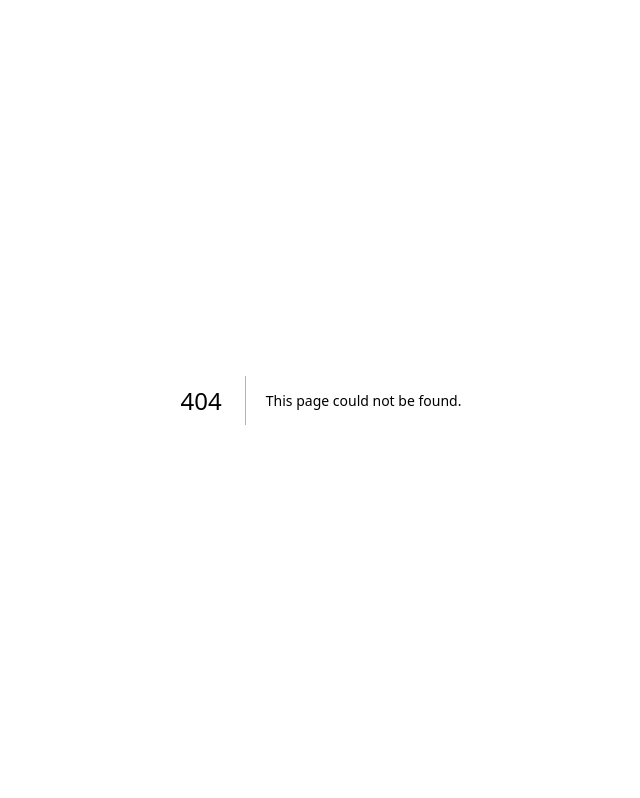
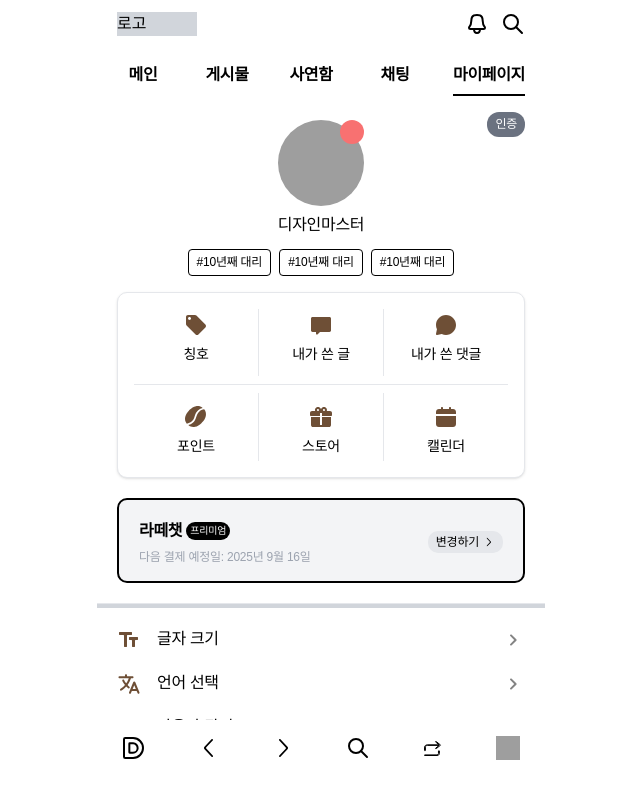
Before and after one commit to LatteChat/Latte-Frontend, a Next.js app: page /latte-chat/mypage in a window 1280 px wide. Before the commit this address had no page. Shown: the whole page, without its empty margins (319-959 px from the left). Built offline with nearby package versions, Linux system fonts and the light colour scheme; grey boxes are pictures that could not be loaded; a web font is replaced by a local one.

Commit message:
feat: 마이페이지 UI 제작

```diff
--- /dev/null
+++ b/src/app/latte-chat/mypage/MypageContainer.tsx
@@ -0,0 +1,249 @@
+import NavTabBar from '@/shared/components/NavTabBar'
+import Topbar from '@/shared/components/Topbar'
+import Image from 'next/image'
+import Link from 'next/link'
+import { Fragment } from 'react'
+
+const TOPBAR_ICONS = [
+  {
+    iconUrl: '/icons/alarm-icon.svg',
+    alt: '알람',
+    href: '',
+  },
+  {
+    iconUrl: '/icons/search-icon.svg',
+    alt: '검색',
+    href: '',
+  },
+]
+
+const MENU_ICONS = [
+  {
+    iconUrl: '/icons/tag-icon.svg',
+    alt: '칭호',
+    href: '',
+  },
+  {
+    iconUrl: '/icons/comment-rectangle-icon.svg',
+    alt: '내가 쓴 글',
+    href: '',
+  },
+  {
+    iconUrl: '/icons/comment-round-icon.svg',
+    alt: '내가 쓴 댓글',
+    href: '',
+  },
+  {
+    iconUrl: '/icons/coffee-bean-icon.svg',
+    alt: '포인트',
+    href: '',
+  },
+  {
+    iconUrl: '/icons/present-icon.svg',
+    alt: '스토어',
+    href: '',
+  },
+  {
+    iconUrl: '/icons/calendar-icon.svg',
+    alt: '캘린더',
+    href: '',
+  },
+]
+
+const SETTING_ICONS = [
+  {
+    iconUrl: '/icons/text-icon.svg',
+    alt: '글자 크기',
+    href: '',
+  },
+  {
+    iconUrl: '/icons/language-icon.svg',
+    alt: '언어 선택',
+    href: '',
+  },
+  {
+    iconUrl: '/icons/user-icon.svg',
+    alt: '사용자 관리',
+    href: '',
+  },
+  {
+    iconUrl: '/icons/darkmode-icon.svg',
+    alt: '다크 모드',
+    href: '',
+  },
+  {
+    iconUrl: '/icons/setting-fill-icon.svg',
+    alt: '설정',
+    href: '',
+  },
+]
+
+const FOOTER_CONTENT1 = ['로그아웃', '전체보기', 'PC화면', '다음앱', '고객센터']
+const FOOTER_CONTENT2 = [
+  '서비스 약관',
+  '청소년보호정책',
+  '라떼챗 이용 약관',
+  '개인정보처리방침',
+]
+
+export default function MypageContainer() {
+  return (
+    <div>
+      <div className="sticky top-0 z-10 flex flex-col gap-4 bg-white">
+        <Topbar icons={TOPBAR_ICONS} />
+        <NavTabBar />
+      </div>
+
+      <div className="h-auto min-h-main w-full bg-white">
+        <div className="flex flex-col px-5 pb-5 pt-4">
+          <section className="relative flex flex-col items-center pb-4 pt-2">
+            <button className="b6 absolute right-0 top-0 rounded-xl bg-gray-500 px-2 py-1 text-white">
+              인증
+            </button>
+            <div className="relative">
+              <Image
+                src="/images/test-image.png"
+                className="aspect-square h-[5.4rem] w-[5.4rem] rounded-full"
+                alt="프로필 이미지"
+                width={91}
+                height={91}
+              />
+              <span className="absolute right-0 top-0 aspect-square h-6 w-6 rounded-full bg-red-400"></span>
+            </div>
+            <span className="b1 mb-3 mt-2">디자인마스터</span>
+            <div className="flex gap-2">
+              {new Array(3).fill(0).map((_, index) => {
+                return (
+                  <span
+                    key={index}
+                    className="b6 rounded border border-black bg-white px-2 py-1"
+                  >
+                    #10년째 대리
+                  </span>
+                )
+              })}
+            </div>
+          </section>
+
+          <div className="mb-5 flex w-full flex-col rounded-10 border bg-white p-4 shadow">
+            <div className="flex">
+              {MENU_ICONS.slice(0, 3).map((menu, index) => {
+                return (
+                  <Link
+                    href={menu.href}
+                    key={menu.alt}
+                    className="flex flex-1 flex-col items-center justify-center gap-2 border-r border-gray-200 pb-3 pt-1 last:border-none"
+                  >
+                    <img
+                      src={menu.iconUrl}
+                      alt={menu.alt}
+                      className="aspect-square h-6 w-6"
+                    />
+                    <span className="text-secondary-brown-4 b4">
+                      {menu.alt}
+                    </span>
+                  </Link>
+                )
+              })}
+            </div>
+            <hr className="my-2" />
+            <div className="flex">
+              {MENU_ICONS.slice(3, 6).map((menu, index) => {
+                return (
+                  <Link
+                    href={menu.href}
+                    key={menu.alt}
+                    className="flex flex-1 flex-col items-center justify-center gap-2 border-r border-gray-200 pb-1 pt-3 last:border-none"
+                  >
+                    <img
+                      src={menu.iconUrl}
+                      alt={menu.alt}
+                      className="aspect-square h-6 w-6"
+                    />
+                    <span className="text-secondary-brown-4 b4">
+                      {menu.alt}
+                    </span>
+                  </Link>
+                )
+              })}
+            </div>
+          </div>
+
+          <div className="flex w-full items-center justify-between rounded-10 border-2 border-black bg-gray-100 px-5 pb-4 pt-5">
+            <div className="flex flex-col gap-2">
+              <div className="flex items-center gap-1">
+                <span className="h4">라떼챗</span>
+                <span className="b9 inline-block rounded-full bg-black px-1 py-[2px] text-white">
+                  프리미엄
+                </span>
+              </div>
+              <p className="b10 text-gray-400">
+                다음 결제 예정일: 2025년 9월 16일
+              </p>
+            </div>
+            <button className="b10 flex items-center gap-1 rounded-10 bg-gray-200 px-2 py-1">
+              변경하기
+              <img
+                src="/icons/next-arrow-icon.svg"
+                className="aspect-square h-3 w-3"
+              />
+            </button>
+          </div>
+        </div>
+
+        <hr className="mb-5 h-[5px] bg-gray-300" />
+
+        <section className="flex flex-col gap-5 px-5">
+          {SETTING_ICONS.map((setting, index) => {
+            return (
+              <div key={setting.alt} className="flex items-center space-x-4">
+                <img
+                  src={setting.iconUrl}
+                  className="aspect-square h-6 w-6 shrink-0"
+                  alt={setting.alt}
+                />
+                <span className="b1 flex-1 text-black">{setting.alt}</span>
+                <img
+                  src="/icons/right-arrow-icon.svg"
+                  className="aspect-square h-6 w-6 shrink-0"
+                  alt={setting.alt}
+                />
+              </div>
+            )
+          })}
+        </section>
+
+        <footer className="b9 mb-6 mt-10 flex w-full flex-col items-center justify-start gap-4 text-gray-400">
+          <div className="flex gap-2">
+            {FOOTER_CONTENT1.map((content, index) => {
+              let hasLine = true
+              if (index === FOOTER_CONTENT1.length - 1) {
+                hasLine = false
+              }
+              return (
+                <Fragment key={content}>
+                  <span>{content}</span>
+                  {hasLine && <hr className="h-3 w-[1px] bg-gray-400" />}
+                </Fragment>
+              )
+            })}
+          </div>
+          <div className="flex gap-2">
+            {FOOTER_CONTENT2.map((content, index) => {
+              let hasLine = true
+              if (index === FOOTER_CONTENT1.length - 1) {
+                hasLine = false
+              }
+              return (
+                <Fragment key={content}>
+                  <span>{content}</span>
+                  {hasLine && <hr className="h-3 w-[1px] bg-gray-400" />}
+                </Fragment>
+              )
+            })}
+          </div>
+        </footer>
+      </div>
+    </div>
+  )
+}
--- /dev/null
+++ b/src/app/latte-chat/mypage/page.tsx
@@ -0,0 +1,5 @@
+import MypageContainer from './MypageContainer'
+
+export default function MypagePage() {
+  return <MypageContainer />
+}
```
